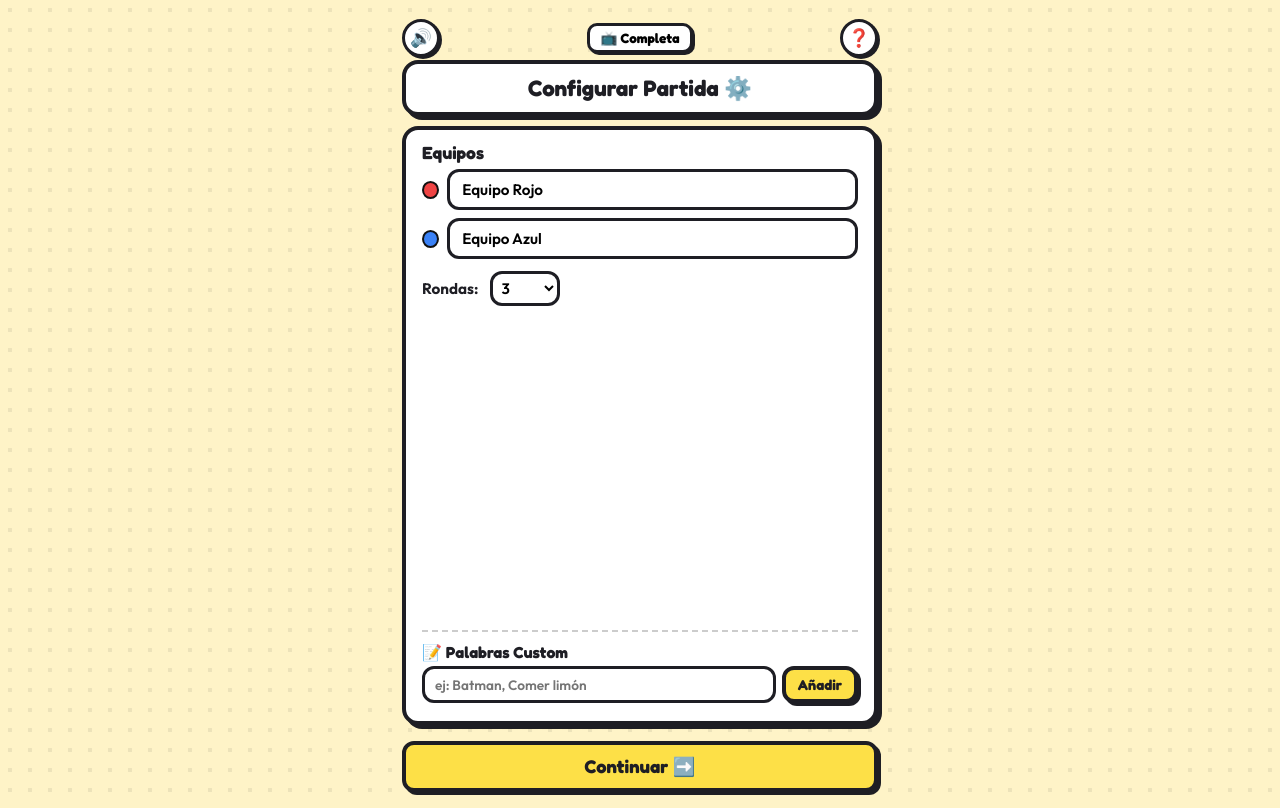
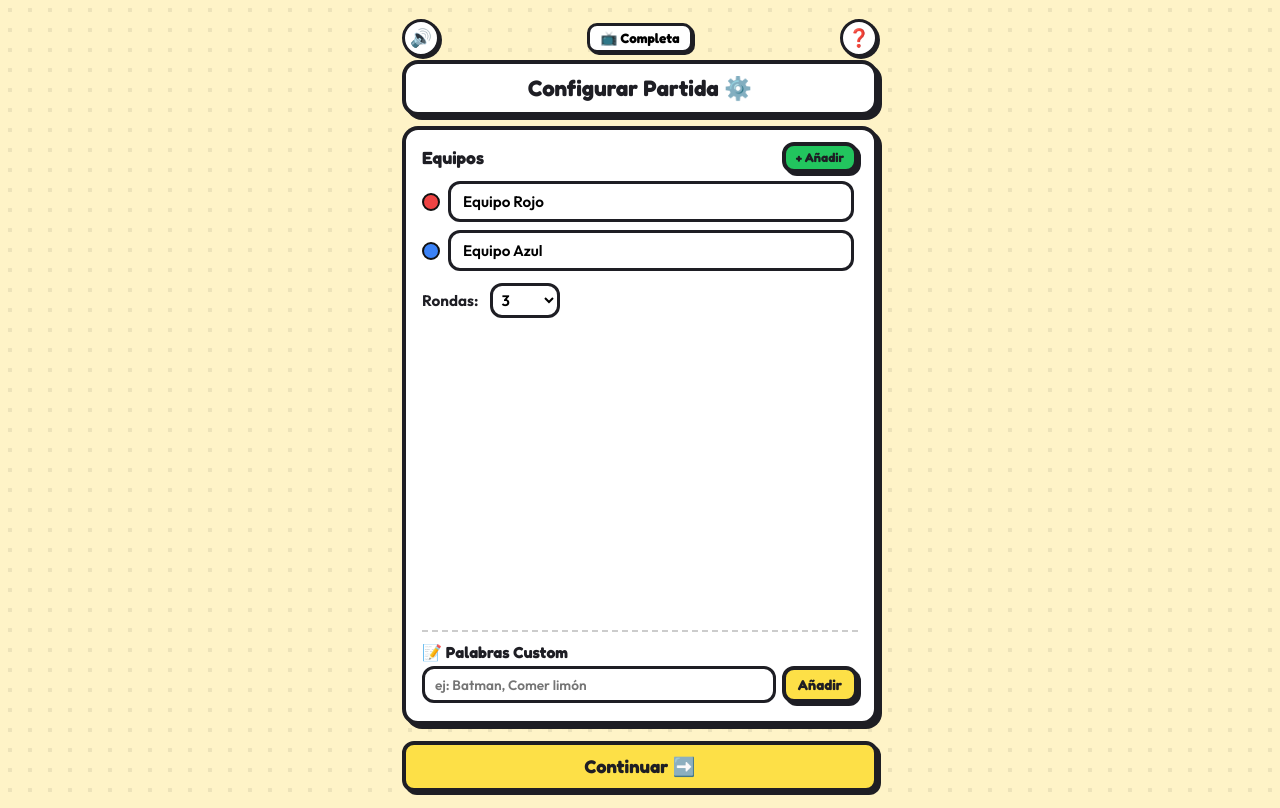
Before and after one commit to Alexis-mish/GestoRush, a React (Vite) app: page / in a window 1280 px wide. Both pictures are taken after a click on the button "¡JUGAR! 🚀". Built offline with nearby package versions, Linux system fonts and the light colour scheme.

Commit message:
feat: initialize game state, turn mechanics, and drag-and-drop logic in App component

```diff
--- a/src/App.tsx
+++ b/src/App.tsx
@@ -34,6 +34,32 @@ function App() {
     { id: '1', name: 'Equipo Rojo', score: 0, color: '#EF4444' },
     { id: '2', name: 'Equipo Azul', score: 0, color: '#3B82F6' },
   ]);
+
+  const TEAM_COLORS = ['#EF4444', '#3B82F6', '#22C55E', '#EAB308', '#A855F7', '#F97316', '#EC4899', '#06B6D4'];
+
+  const addTeam = () => {
+    if (teams.length >= 8) {
+      alert('¡El límite es de 8 equipos!');
+      return;
+    }
+    sound.playSave();
+    const nextIdx = teams.length;
+    const color = TEAM_COLORS[nextIdx] || `#${Math.floor(Math.random()*16777215).toString(16)}`;
+    const teamNames = ['Rojo', 'Azul', 'Verde', 'Amarillo', 'Púrpura', 'Naranja', 'Rosa', 'Celeste'];
+    const defaultName = `Equipo ${teamNames[nextIdx] || nextIdx + 1}`;
+
+    setTeams(prev => [
+      ...prev,
+      { id: `${Date.now()}`, name: defaultName, score: 0, color }
+    ]);
+  };
+
+  const removeTeam = (id: string) => {
+    if (teams.length <= 2) return;
+    sound.playDrag();
+    setTeams(prev => prev.filter(t => t.id !== id));
+  };
+
   const [rounds, setRounds] = useState<number>(3);
   const [currentRound, setCurrentRound] = useState<number>(1);
   const [currentTeamIdx, setCurrentTeamIdx] = useState<number>(0);
@@ -71,15 +97,34 @@ function App() {
     turnTimeLeftRef.current = turnTimeLeft;
   }, [turnTimeLeft]);
 
-  // Sync fullscreen state changes
+  // Sync fullscreen state changes and handle BGM autoplay on mount/interaction
   useEffect(() => {
     const handleFSChange = () => {
       setIsFullscreen(!!document.fullscreenElement);
     };
     document.addEventListener('fullscreenchange', handleFSChange);
+
+    // Try to play BGM immediately
+    sound.playBGM();
+
+    // Fallback: start BGM on first user interaction anywhere (bypasses browser autoplay restrictions)
+    const startBGMOnInteraction = () => {
+      sound.playBGM();
+      window.removeEventListener('click', startBGMOnInteraction);
+      window.removeEventListener('touchstart', startBGMOnInteraction);
+      window.removeEventListener('keydown', startBGMOnInteraction);
+    };
+
+    window.addEventListener('click', startBGMOnInteraction);
+    window.addEventListener('touchstart', startBGMOnInteraction);
+    window.addEventListener('keydown', startBGMOnInteraction);
+
     return () => {
       document.removeEventListener('fullscreenchange', handleFSChange);
       if (timerRef.current) clearInterval(timerRef.current);
+      window.removeEventListener('click', startBGMOnInteraction);
+      window.removeEventListener('touchstart', startBGMOnInteraction);
+      window.removeEventListener('keydown', startBGMOnInteraction);
     };
   }, []);
 
@@ -577,22 +622,45 @@ function App() {
 
           <div className="cartoon-card" style={{ flex: 1, display: 'flex', flexDirection: 'column', justifyContent: 'space-between', minHeight: 0 }}>
             <div>
-              <h3 style={{ fontSize: '1.1rem' }}>Equipos</h3>
-              <div style={{ display: 'flex', flexDirection: 'column', gap: '8px', marginBottom: '12px' }}>
+              <div style={{ display: 'flex', justifyContent: 'space-between', alignItems: 'center', marginBottom: '8px' }}>
+                <h3 style={{ fontSize: '1.1rem', margin: 0 }}>Equipos</h3>
+                {teams.length < 8 && (
+                  <button
+                    className="cartoon-btn"
+                    style={{ padding: '4px 10px', fontSize: '0.8rem', background: 'var(--card-easy)' }}
+                    onClick={addTeam}
+                  >
+                    + Añadir
+                  </button>
+                )}
+              </div>
+
+              <div style={{ display: 'flex', flexDirection: 'column', gap: '8px', marginBottom: '12px', maxHeight: '160px', overflowY: 'auto', paddingRight: '4px' }}>
                 {teams.map((team, idx) => (
                   <div key={team.id} style={{ display: 'flex', gap: '8px', alignItems: 'center' }}>
-                    <span style={{ display: 'inline-block', width: '18px', height: '18px', borderRadius: '50%', backgroundColor: team.color, border: '2px solid #111' }}></span>
+                    <span style={{ display: 'inline-block', width: '18px', height: '18px', borderRadius: '50%', backgroundColor: team.color, border: '2px solid #111', flexShrink: 0 }}></span>
                     <input
                       type="text"
                       className="cartoon-input"
                       value={team.name}
                       onChange={(e) => setTeams(prev => {
                         const n = [...prev];
-                        n[idx].name = e.target.value;
+                        const match = n.find(t => t.id === team.id);
+                        if (match) match.name = e.target.value;
                         return n;
                       })}
                       placeholder={`Nombre del Equipo ${idx + 1}`}
+                      style={{ flex: 1 }}
                     />
+                    {teams.length > 2 && (
+                      <button
+                        className="cartoon-btn"
+                        style={{ padding: '6px 10px', fontSize: '0.8rem', background: '#EF4444', color: 'white', border: '2px solid #111', borderRadius: '8px', flexShrink: 0 }}
+                        onClick={() => removeTeam(team.id)}
+                      >
+                        🗑️
+                      </button>
+                    )}
                   </div>
                 ))}
               </div>
```
